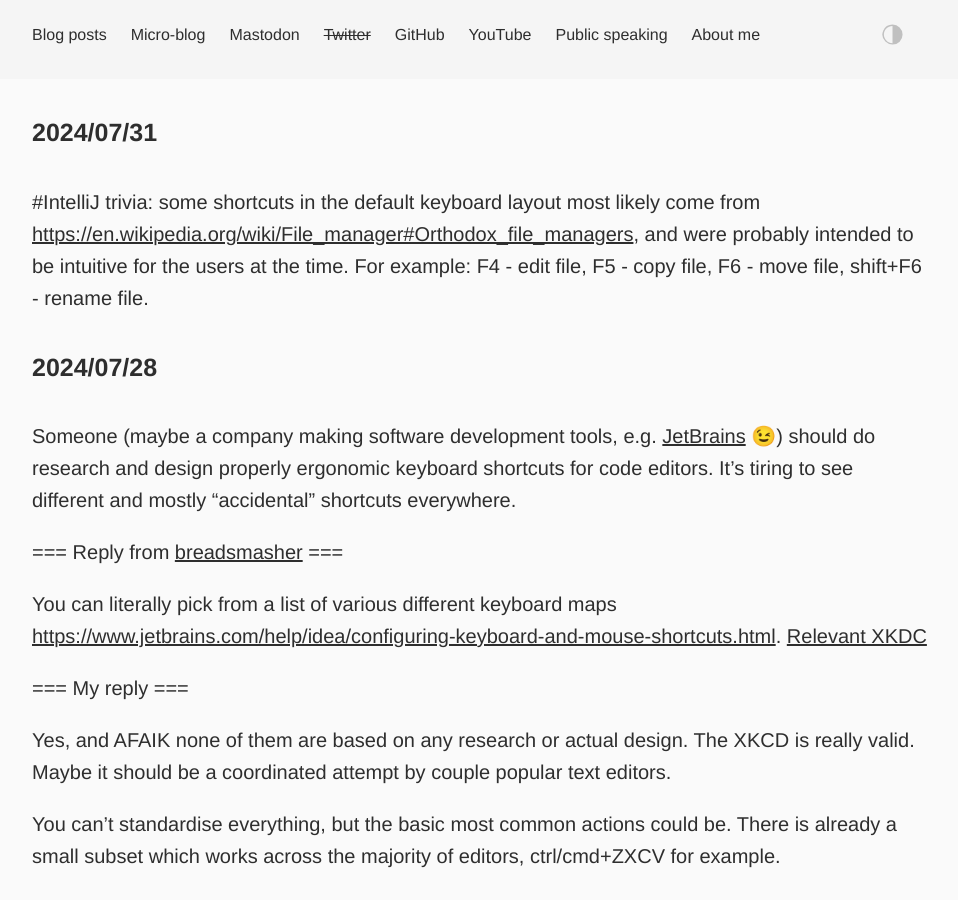
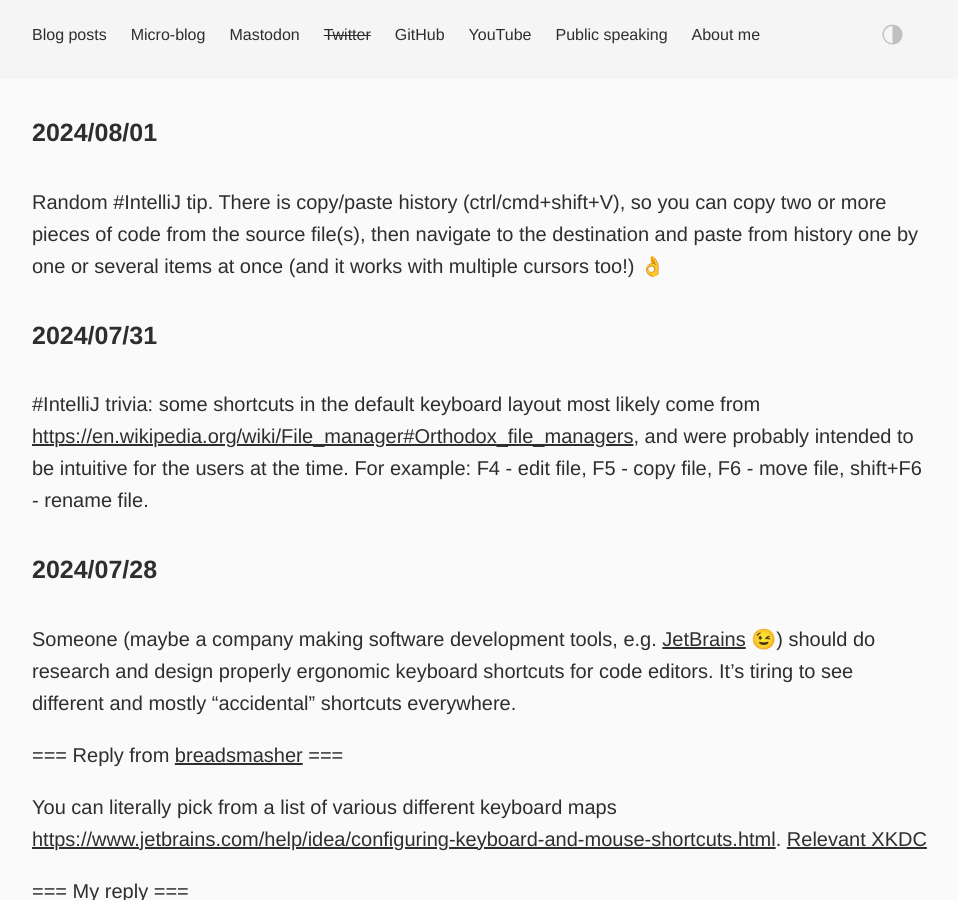
Before and after one commit to dkandalov/dkandalov.github.io, a Jekyll site: the page built from micro-blog.md, in a window 1280 px wide and 900 px high. Shown: the whole window, without its empty margins (160-1118 px from the left). Built offline with Jekyll 4.4.1, drawn with Linux system fonts in a browser that asks for light colours.

Commit message:
updated micro-blog

```diff
--- a/micro-blog.md
+++ b/micro-blog.md
@@ -2,6 +2,9 @@
 layout: post
 permalink: /micro-blog/
 ---
+
+#### 2024/08/01
+Random #IntelliJ tip. There is copy/paste history (ctrl/cmd+shift+V), so you can copy two or more pieces of code from the source file(s), then navigate to the destination and paste from history one by one or several items at once (and it works with multiple cursors too!) 👌
 
 #### 2024/07/31
 #IntelliJ trivia: some shortcuts in the default keyboard layout most likely come from <https://en.wikipedia.org/wiki/File_manager#Orthodox_file_managers>, and were probably intended to be intuitive for the users at the time. For example: F4 - edit file, F5 - copy file, F6 - move file, shift+F6 - rename file.
```
